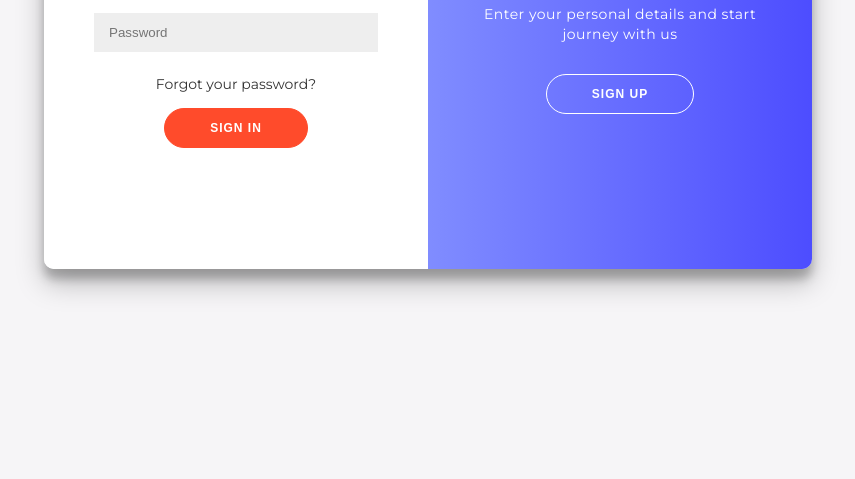
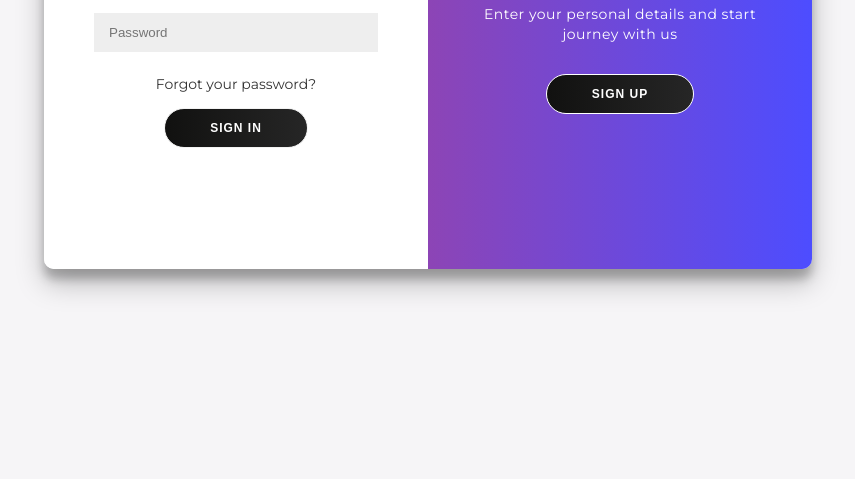
Before and after one commit to shruti-17/sliding-signup-signin, a plain HTML site: page index.html in a window 1280 px wide. Shown: the part 351-830 px from the top of the page, without its empty margins (212-1067 px from the left). Drawn offline with Linux system fonts and the light colour scheme.

Commit message:
Update style.css

```diff
--- a/style.css
+++ b/style.css
@@ -45,8 +45,8 @@ a {
 
 button {
 	border-radius: 20px;
-	border: 1px solid #FF4B2B;
-	background-color: #FF4B2B;
+	border: 1px solid #f2f2f2;
+	background: linear-gradient(to right,#111110,#262626);
 	color: #FFFFFF;
 	font-size: 12px;
 	font-weight: bold;
@@ -160,8 +160,8 @@ input {
 
 .overlay {
 	background: #4d4dff;
-	background: -webkit-linear-gradient(to right, #ccddff, #4d4dff);
-	background: linear-gradient(to right, #b3ccff,#4d4dff);
+	background: -webkit-linear-gradient(to right,  #80b3ff,#ffb3cc);
+	background: linear-gradient(to right,  #cc3c6c, #4d4dff);
 	background-repeat: no-repeat;
 	background-size: cover;
 	background-position: 0 0;
```
